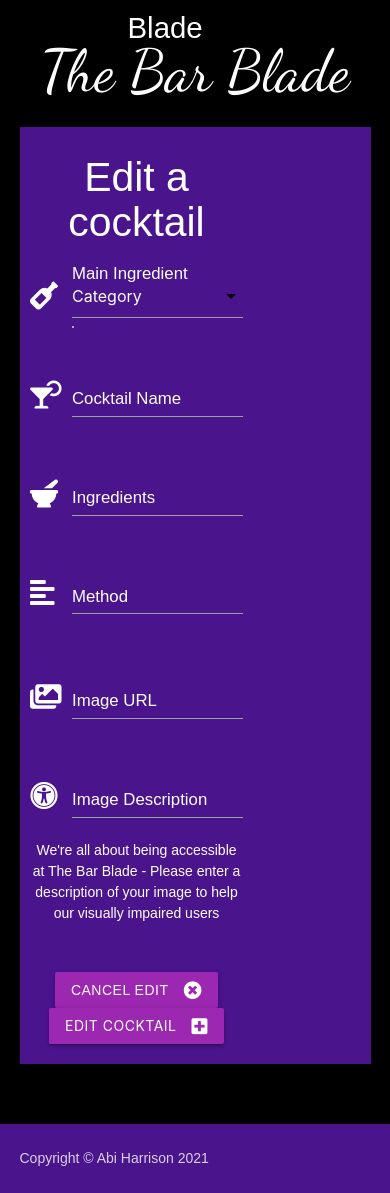
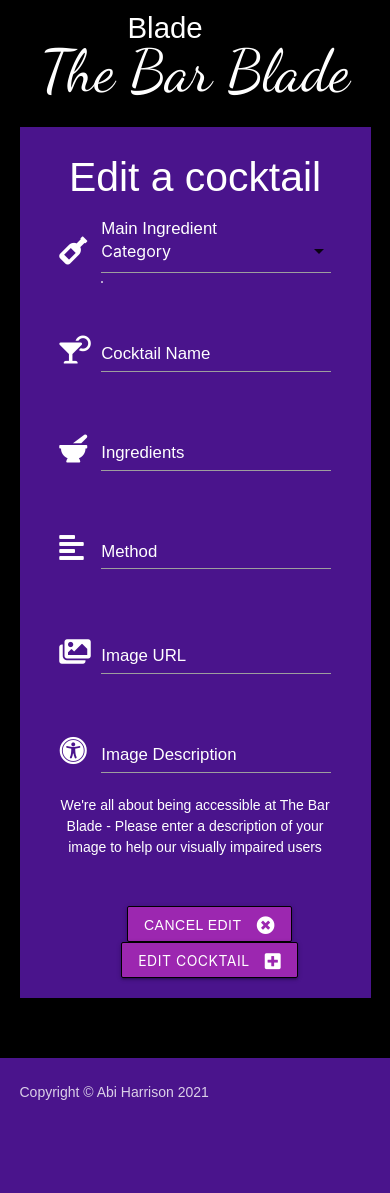
Before and after one commit to Abibubble/ms3-the-bar-blade, a Flask app: template templates/edit_cocktail.html in a window 390 px wide. Shown: the part 56-1249 px from the top of the page. After the commit the page ends 1156 px from the top, so only its background shows below. Run offline with Flask 2, Linux system fonts and the light colour scheme; the template is opened without the code that fills it, so the values that code supplies are empty; some libraries are stand-ins or nearby versions; some web fonts are replaced.

Commit message:
style: Fix responsive design of edit cocktail form

```diff
--- a/static/css/style.css
+++ b/static/css/style.css
@@ -19,6 +19,10 @@ body {
 
 main {
     flex: 1 0 auto;
+}
+
+.btn {
+    border: 1px solid black;
 }
 
 /* ----------------------------------------------------------------------------------- Navbar */
--- a/templates/edit_cocktail.html
+++ b/templates/edit_cocktail.html
@@ -2,14 +2,14 @@
 {% block content %}
 
     <div class="row">
-        <div class="col s8 offset-m2">
+        <div class="col s10 m8 offset-s1 offset-m2">
             <h3 class="purple white-text darken-4 center-align">Edit a cocktail</h3>
         </div>
 
         <div class="row purple white-text darken-4">
             <form class="col s12" method="POST" action="{{ url_for('edit_cocktail', recipe_id=recipe._id) }}">
                 <div class="row">
-                    <div class="input-field col s8 offset-m2">
+                    <div class="input-field col s10 m8 offset-s1 offset-m2">
                         <i class="fas fa-wine-bottle prefix"></i>
                         <select id="category_name" name="category_name" class="validate" required>
                             <option value="" disabled class="white-text">Category</option>
@@ -25,21 +25,21 @@
                     </div>
                 </div>
                 <div class="row">
-                    <div class="input-field col s8 offset-m2">
+                    <div class="input-field col s10 m8 offset-s1 offset-m2">
                         <i class="fas fa-cocktail prefix"></i>
                         <input id="recipe_name" value="{{ recipe.recipe_name }}" name="recipe_name" type="text" minlength="5" maxlength="50" class="validate white-text" required>
                         <label for="recipe_name">Cocktail Name</label>
                     </div>
                 </div>
                 <div class="row">
-                    <div class="input-field col s8 offset-m2">
+                    <div class="input-field col s10 m8 offset-s1 offset-m2">
                         <i class="fas fa-mortar-pestle prefix"></i>
                         <input id="recipe_list" value="{{ recipe.recipe_list }}" name="recipe_list" type="text" minlength="5" maxlength="100" class="validate white-text" required>
                         <label for="recipe_list">Ingredients</label>
                     </div>
                 </div>
                 <div class="row">
-                    <div class="input-field col s8 offset-m2">
+                    <div class="input-field col s10 m8 offset-s1 offset-m2">
                         <i class="fas fa-align-left prefix"></i>
                         <textarea name="recipe_description" id="recipe_description" class="materialize-textarea validate white-text" minlength="5" maxlength="200" required>
                             {{- recipe.recipe_description -}}
@@ -48,14 +48,14 @@
                     </div>
                 </div>
                 <div class="row">
-                    <div class="input-field col s8 offset-m2">
+                    <div class="input-field col s10 m8 offset-s1 offset-m2">
                         <i class="fas fa-images prefix"></i>
                         <input id="recipe_img" name="recipe_img" value="{{ recipe.recipe_img }}" type="text" minlength="7" maxlength="200" class="validate white-text" required>
                         <label for="recipe_img">Image URL</label>
                     </div>
                 </div>
                 <div class="row">
-                    <div class="input-field col s8 offset-m2">
+                    <div class="input-field col s10 m8 offset-s1 offset-m2">
                         <i class="fas fa-universal-access prefix"></i>
                         <input id="recipe_alt" name="recipe_alt" value="{{ recipe.recipe_alt }}" type="text" minlength="7" maxlength="200" class="validate white-text" required>
                         <label for="recipe_alt">Image Description</label>
@@ -63,7 +63,7 @@
                     </div>
                 </div>
                 <div class="row">
-                    <div class="col s8 offset-m2 center-align">
+                    <div class="col m8 offset-s1 offset-m2 center-align">
                         <a href="{{ url_for('homepage') }}" class="btn waves-effect waves-light purple">
                             Cancel Edit
                             <i class="fas fa-times-circle right"></i>
```
